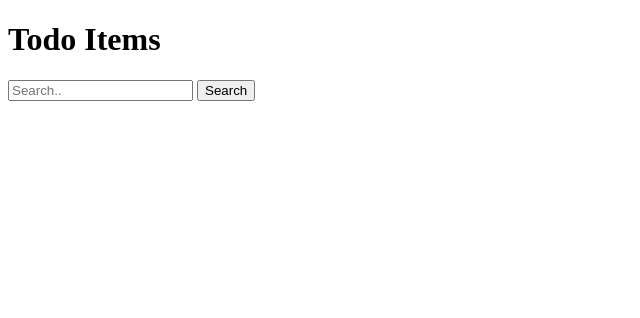
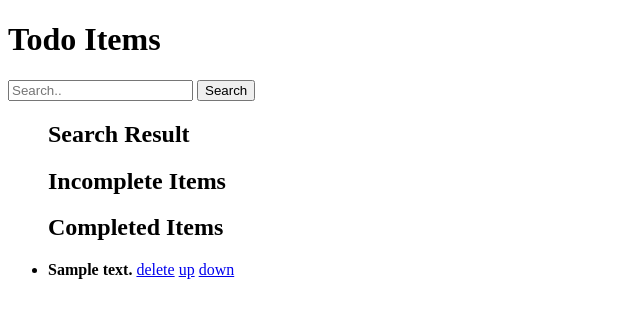
Before and after one commit to Besfort21/Flask_Todo_List, a Flask app: page / in a window 1280 px wide. Shown: the part 101-419 px from the top of the page, without its empty margins (0-640 px from the left). Run offline with Flask 2, Linux system fonts and the light colour scheme; tables that the repository leaves empty hold one stand-in row (values such as "Sample post").

Commit message:
Complete/Delete to-do items
Two new routes for marking items as complete and deleting items

Unordered list with multiple for loops displaying the to-do items

```diff
--- a/app.py
+++ b/app.py
@@ -35,7 +35,23 @@ def add():
 
     return redirect(url_for('index'))
 
+@app.route('/complete/<id>')
+def complete(id):
 
+    complete_todo = Todotb.query.filter_by(id=int(id)).first()
+    complete_todo.complete = True
+    db.session.commit()
+
+    return redirect(url_for('index'))
+
+@app.route('/delete/<id>')
+def delete(id):
+
+    delete_todo = Todotb.query.filter_by(id=int(id)).first()
+    db.session.delete(delete_todo)
+    db.session.commit()
+
+    return redirect(url_for('index'))
 
 if __name__ == '__main__':
     db.create_all()
--- a/templates/index.html
+++ b/templates/index.html
@@ -20,7 +20,33 @@
             <input type="submit" value="Search">
         </form>
         <ul>
-
+            <h2>Search Result</h2>
+            {% for todoitem in searchtodo %}
+            <li>
+                <strong class="item">{{ todoitem.text }}</strong>
+                <a href="{{ url_for('complete', id=todoitem.id) }}" class="button" >complete</a>
+                <a href="{{ url_for('delete', id=todoitem.id) }}" class="button" >delete</a>
+            </li>
+            {% endfor %}
+            <h2>Incomplete Items</h2>
+            {% for todoitem in incompleteit %}
+            <li>
+                <strong>{{ todoitem.text }}</strong>
+                <a href="{{ url_for('complete', id=todoitem.id) }}" class="button" >complete</a>
+                <a href="{{ url_for('delete', id=todoitem.id) }}" class="button" >delete</a>
+                <a class='up button' href='#' >up</a>
+                <a class='down button' href='#'>down</a></li>
+            </li>
+            {% endfor %}
+            <h2>Completed Items</h2>
+            {% for todoitem in completeit %}
+            <li>
+                <strong>{{ todoitem.text }}</strong>
+                <a href="{{ url_for('delete', id=todoitem.id) }}" class="button">delete</a>
+                <a class='up button' href='#' >up</a>
+                <a class='down button' href='#'>down</a></li>
+            </li>
+            {% endfor %}
         </ul>
     </div>
 </body>
```
Also changed, not shown: todo.db.
